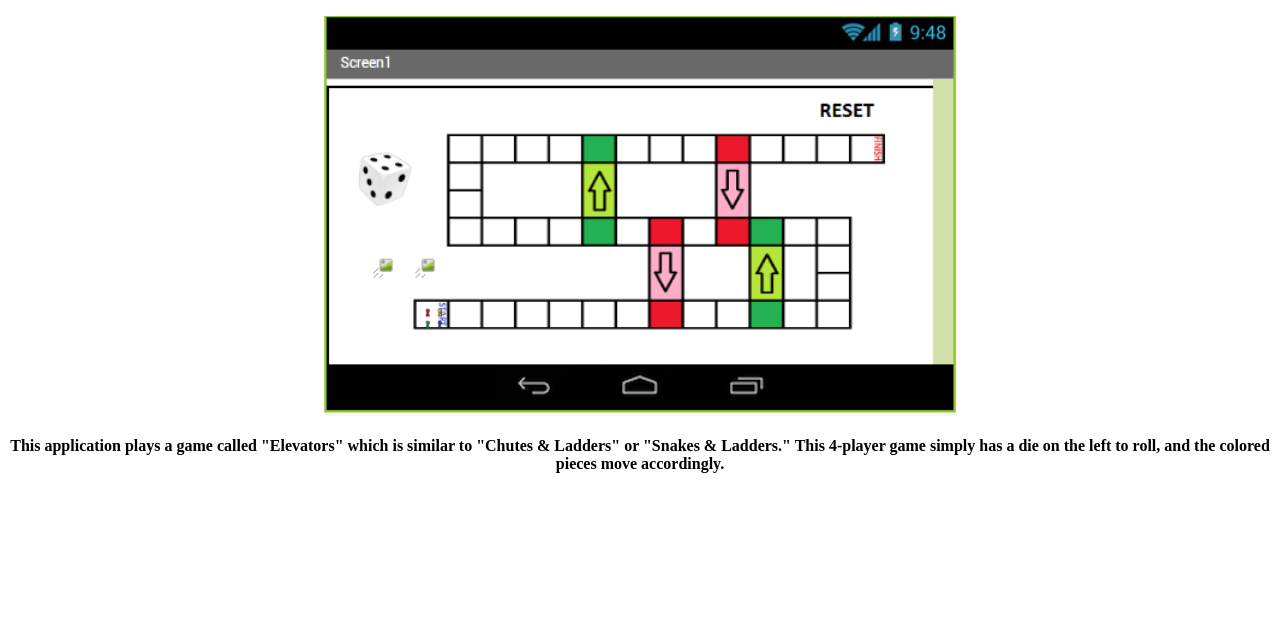
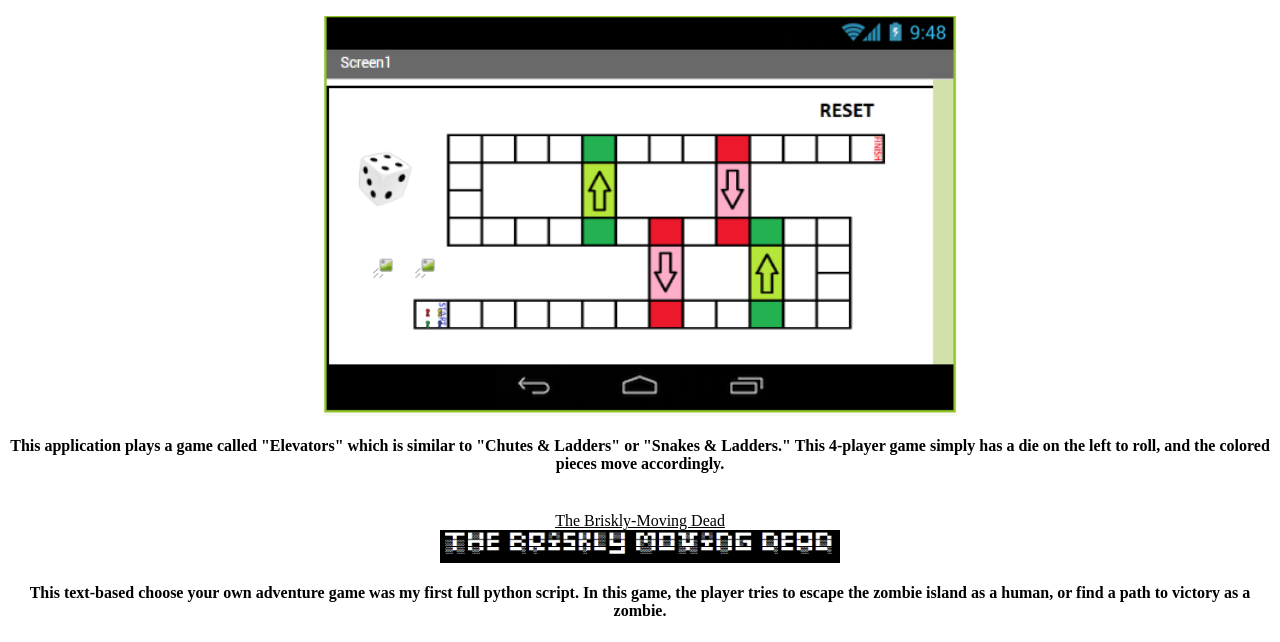
Before and after one commit to SlySpike/csp2019, a plain HTML site: page portfolio.html in a window 1280 px wide. Shown: the part 1011-1653 px from the top of the page. Before the commit the page ends 1505 px from the top, so only its background shows below. Drawn offline with Linux system fonts and the light colour scheme.

Commit message:
Add files via upload

```diff
--- a/portfolio.html
+++ b/portfolio.html
@@ -16,6 +16,11 @@
     		<h3>The MIT App Inventor Project</h3>
     		<img src='images/appInventor.PNG' height=400>
     		<h4>This application plays a game called "Elevators" which is similar to "Chutes & Ladders" or "Snakes & Ladders." This 4-player game simply has a die on the left to roll, and the colored pieces move accordingly.</h4>
+    		<br>
+    		<a href='https://zombie-gamers.slispyke.repl.run/' style='color:000000'>The Briskly-Moving Dead</a>
+    		<br>
+    		<img src='images/brisklyMovingDead.PNG' width='400'>
+    		<h4>This text-based choose your own adventure game was my first full python script. In this game, the player tries to escape the zombie island as a human, or find a path to victory as a zombie.</h4>
 		</center>
 	</body>
 </html>
```
Also changed, not shown: images/brisklyMovingDead.PNG (added).
